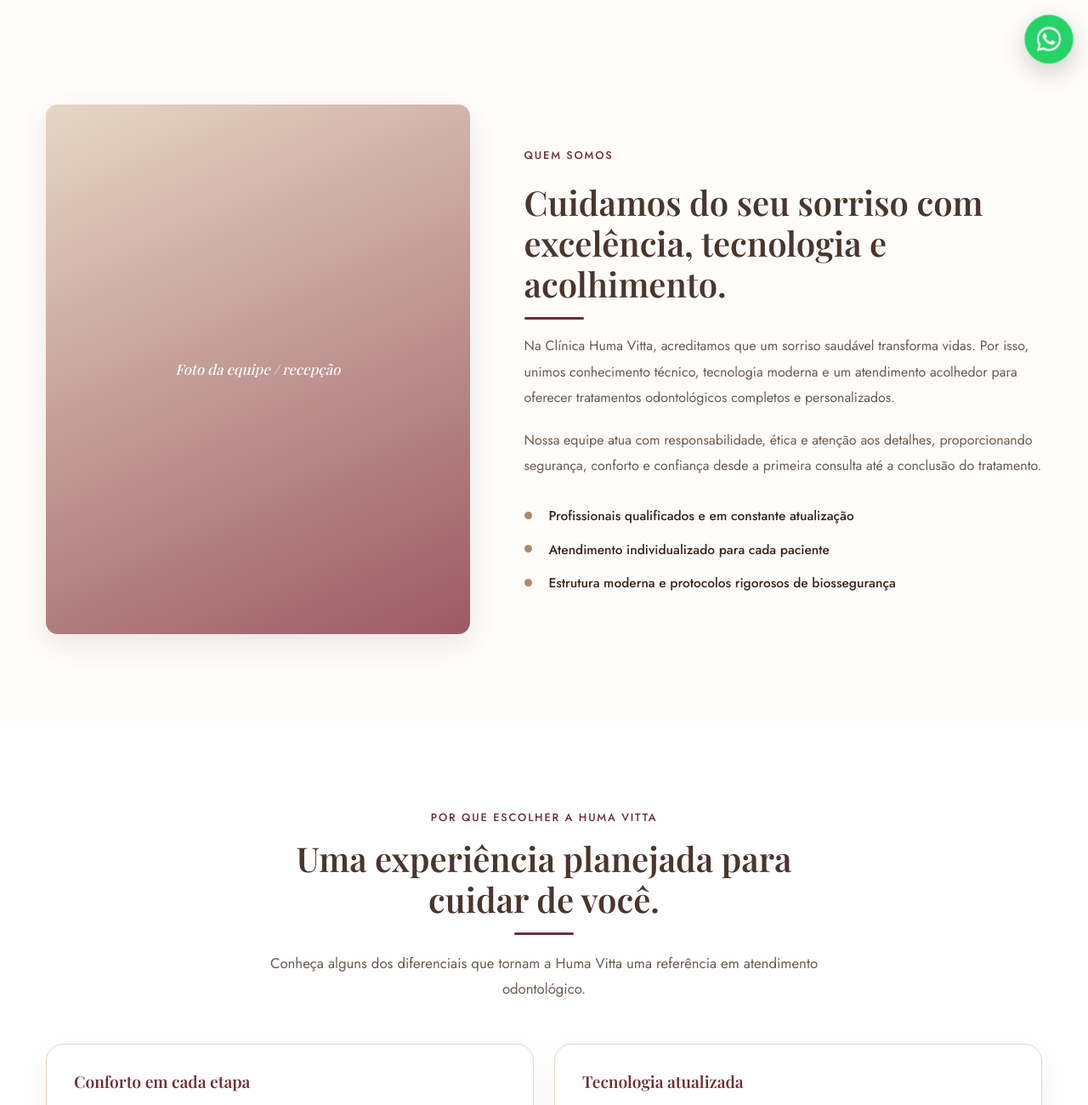
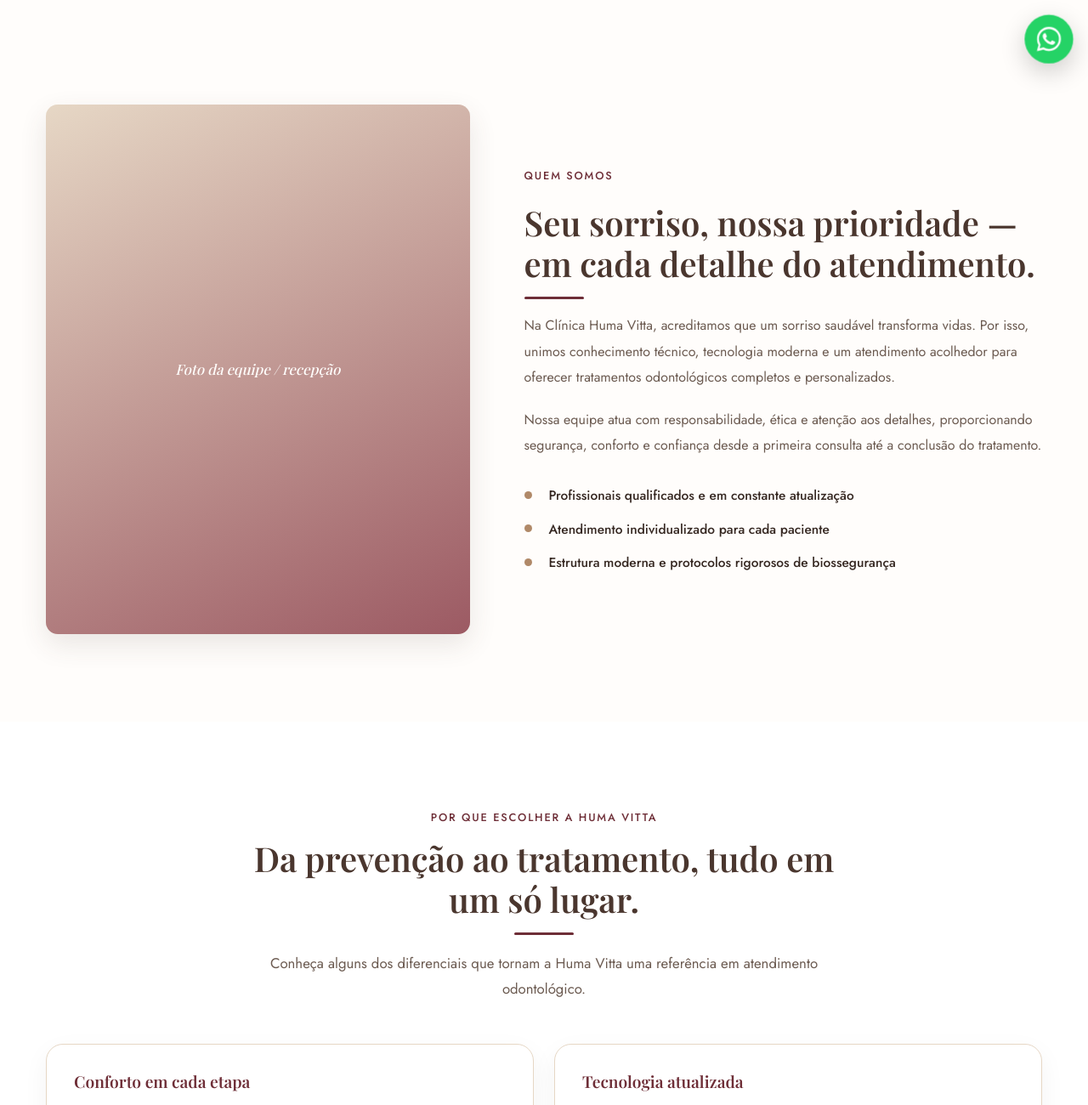
Before and after one commit to ys1sz/huma-vitta, a plain HTML site: page index.html in a window 1280 px wide. Shown: the part 708-2008 px from the top of the page at 85% size. Drawn offline with nearby package versions, Linux system fonts and the light colour scheme; a web font is replaced by a local one.

Commit message:
index.html

```diff
--- a/index.html
+++ b/index.html
@@ -119,7 +119,7 @@
         <div class="split__content">
           <p class="eyebrow">Quem somos</p>
           <h2>
-Cuidamos do seu sorriso com excelência, tecnologia e acolhimento.
+Seu sorriso, nossa prioridade — em cada detalhe do atendimento.
 </h2>
          <p>
 Na Clínica Huma Vitta, acreditamos que um sorriso saudável transforma vidas.
@@ -150,7 +150,7 @@
 </p>
 
 <h2 class="section-title-center">
-Uma experiência planejada para cuidar de você.
+Da prevenção ao tratamento, tudo em um só lugar.
 </h2>
 
 <p class="section-subtitle">
```
